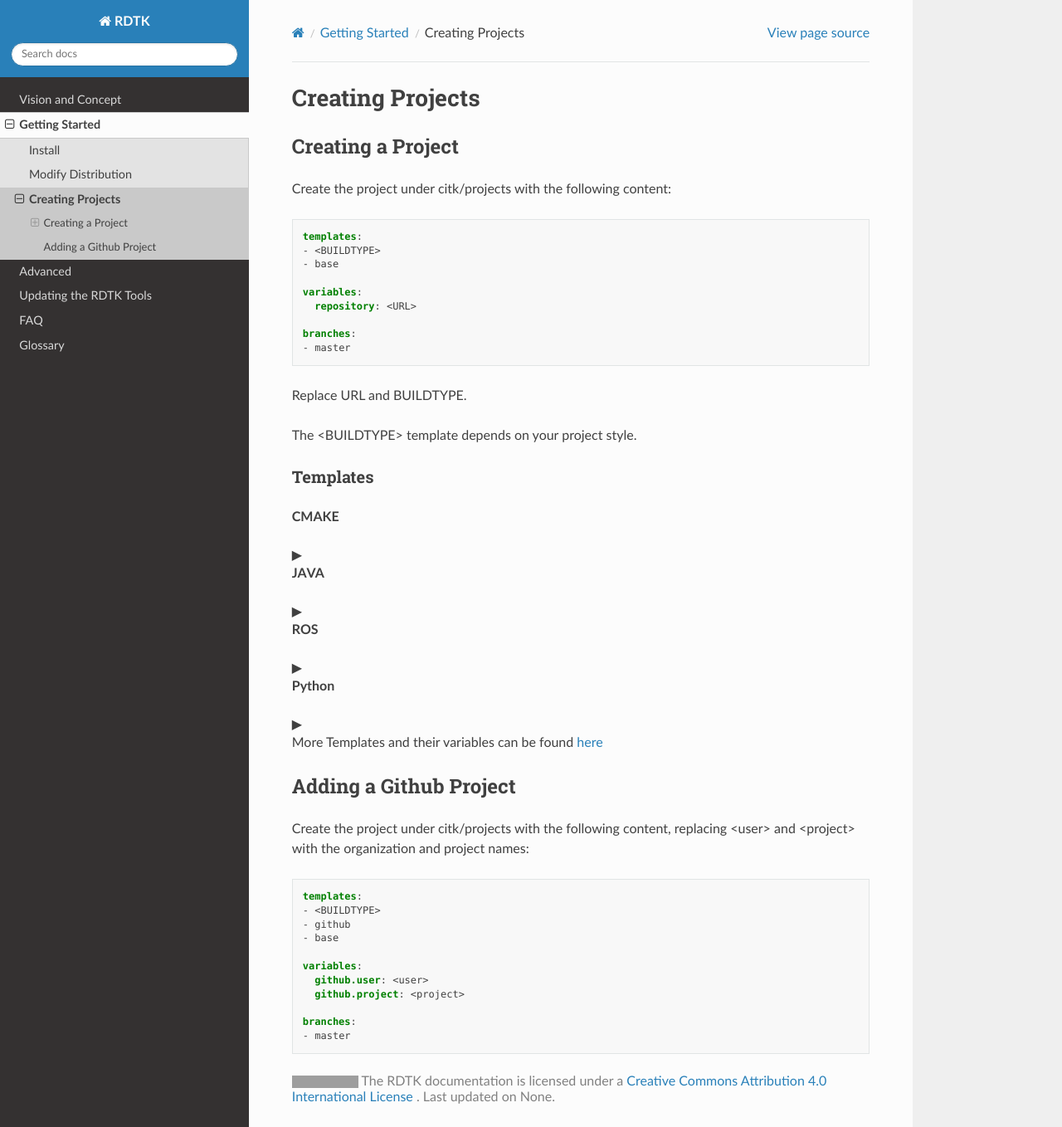
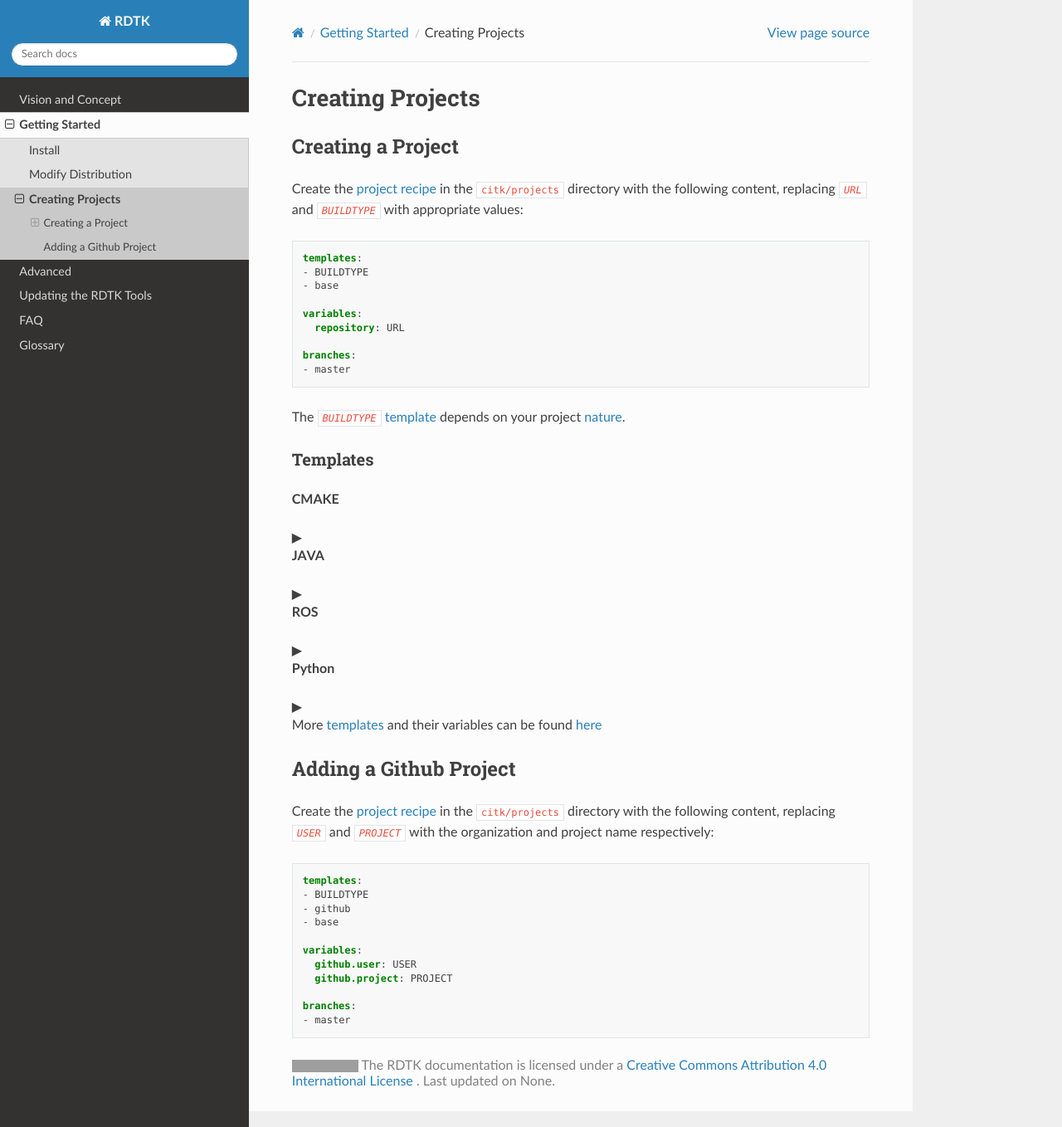
Before and after one commit to RDTK/documentation, a Sphinx documentation site: the page built from source/getting_started/projects.rst, in a window 1280 px wide and 1358 px high. Shown: the whole window at 83% size. Built offline with Sphinx 7.4.7 and the Read the Docs theme 2.0.0, drawn with Linux system fonts in a browser that asks for light colours; grey boxes are pictures that could not be loaded.

Commit message:
Markup improvements in source/getting_started/projects.rst

```diff
--- a/source/getting_started/projects.rst
+++ b/source/getting_started/projects.rst
@@ -5,24 +5,24 @@ Creating Projects
 Creating a Project
 ------------------
 
-Create the project under citk/projects with the following content:
+Create the :term:`project` :term:`recipe` in the :file:`citk/projects`
+directory with the following content, replacing :samp:`{URL}` and
+:samp:`{BUILDTYPE}` with appropriate values:
 
 .. code-block:: YAML
 
     templates:
-    - <BUILDTYPE>
+    - BUILDTYPE
     - base
 
     variables:
-      repository: <URL>
+      repository: URL
 
     branches:
     - master
 
-Replace URL and BUILDTYPE.
-
-The <BUILDTYPE> template depends on your project style.
-
+The :samp:`{BUILDTYPE}` :term:`template` depends on your project
+:term:`nature`.
 
 Templates
 .........
@@ -33,7 +33,7 @@ Templates
 
         **CMAKE**
 
-    Use the ``cmake`` Template.
+    Use the ``cmake`` :term:`template`.
 
 
 .. container:: toggle
@@ -42,9 +42,11 @@ Templates
 
         **JAVA**
 
-    For Maven projects add the ``maven`` Template.
+    For Maven_ :term:`projects <project>` add the ``maven``
+    :term:`template`.
 
-    This will run mvn install deploy and dependency:copy-dependencies targets.
+    This will ``run mvn install deploy`` and
+    ``dependency:copy-dependencies`` targets.
 
     Additional targets can be added with the ``maven.targets`` variable:
 
@@ -63,7 +65,8 @@ Templates
 
         **ROS**
 
-    If your repository contains multiple packages your should use catkin tools to build them using the ``catkin`` Template.
+    If your repository contains multiple packages your should use
+    catkin tools to build them using the ``catkin`` :term:`template`.
 
 
 .. container:: toggle
@@ -72,30 +75,32 @@ Templates
 
         **Python**
 
-    If the project contains a setup.py you need to use the ``setuptools`` Template.
+    If the project contains a :file:`setup.py` you need to use the
+    ``setuptools`` :term:`template`.
 
-More Templates and their variables can be found here_
+More :term:`templates <template>` and their variables can be found
+here_
 
 
 Adding a Github Project
 -----------------------
 
-Create the project under citk/projects with the following content, replacing <user> and <project> with the organization and project names:
+Create the :term:`project` :term:`recipe` in the :file:`citk/projects`
+directory with the following content, replacing :samp:`{USER}` and
+:samp:`{PROJECT}` with the organization and project name respectively:
 
 .. code-block:: YAML
 
     templates:
-    - <BUILDTYPE>
+    - BUILDTYPE
     - github
     - base
 
     variables:
-      github.user: <user>
-      github.project: <project>
+      github.user: USER
+      github.project: PROJECT
 
     branches:
     - master
 
-
-
 .. _here: todo
```
